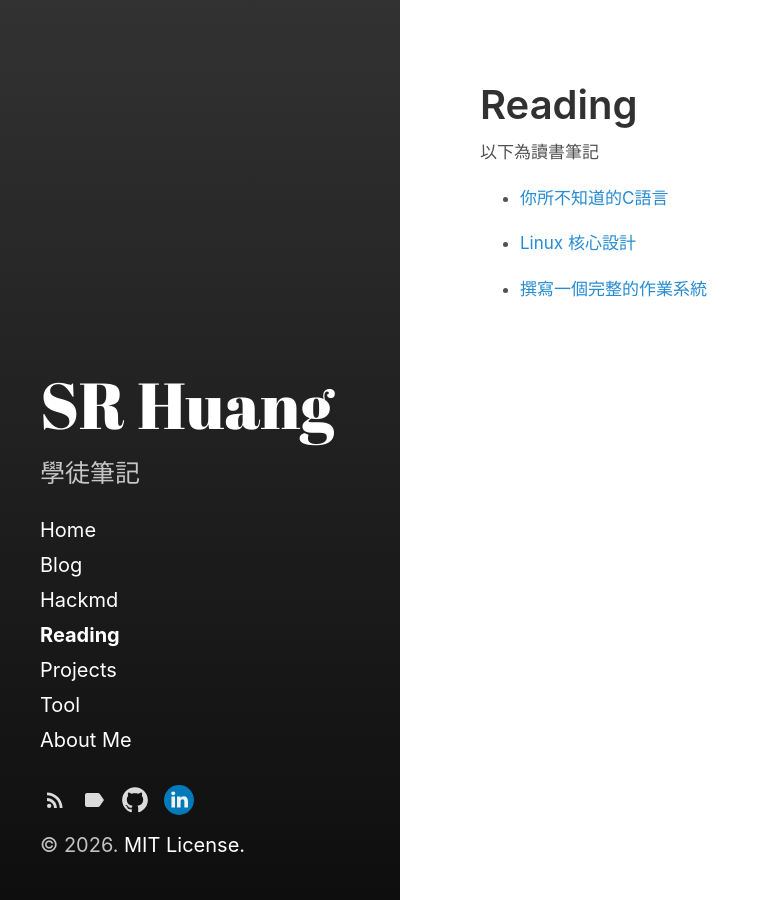
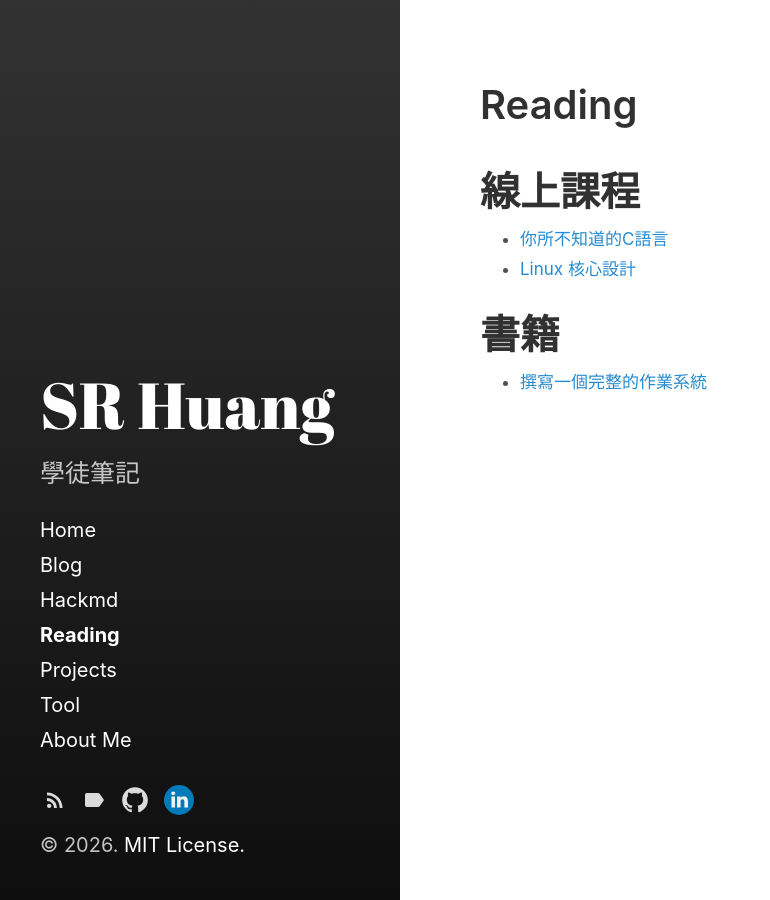
Before and after one commit to srhuang/srhuang.github.io, a Jekyll site: the page built from reading.md, in a window 1280 px wide. Shown: the whole page, without its empty margins (0-770 px from the left). Built offline with Jekyll 4.4.1, drawn with Linux system fonts in a browser that asks for light colours.

Commit message:
Update reading.md

```diff
--- a/reading.md
+++ b/reading.md
@@ -4,10 +4,9 @@ title: Reading
 sidebar_link: true
 sidebar_sort_order: 1
 ---
-以下為讀書筆記
-
+# 線上課程
 * [你所不知道的C語言](https://hackmd.io/@srhuang/ByDnQEUt1l){:target="_blank"}
-
 * [Linux 核心設計](https://hackmd.io/@srhuang/S1nBLU4Kyx){:target="_blank"}
 
+# 書籍
 * [撰寫一個完整的作業系統](https://hackmd.io/@srhuang/HyhIsZWCJg){:target="_blank"}
```
